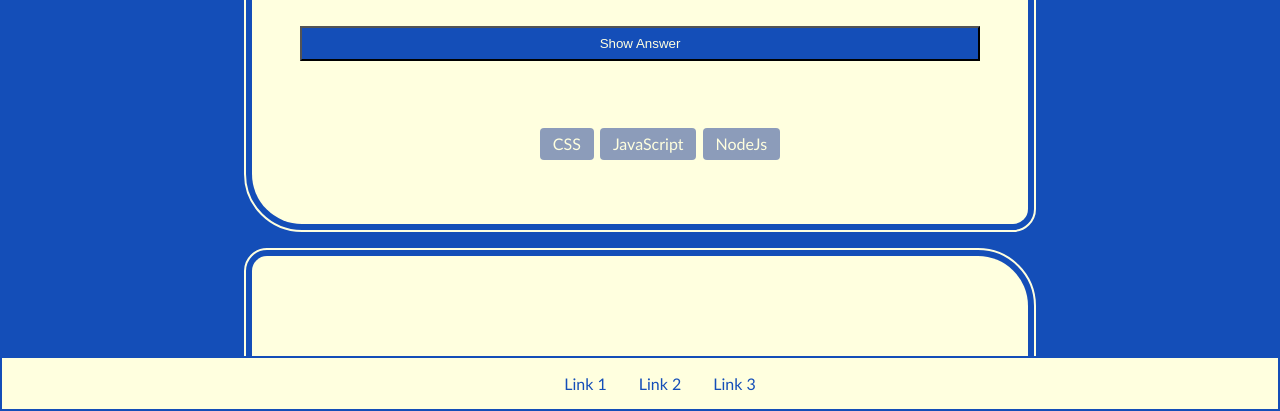
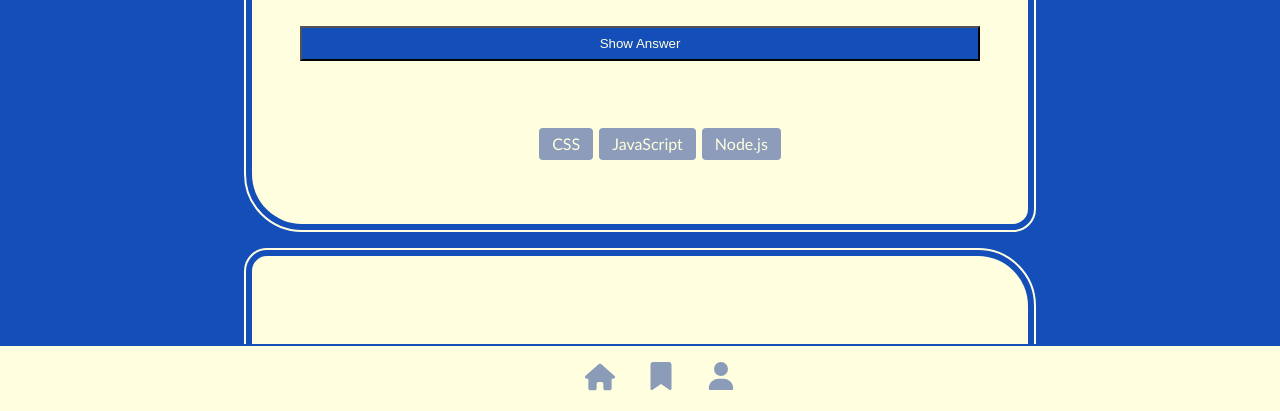
Before and after one commit to renewensel/rene-quiz-app, a plain HTML site: page index.html in a window 1280 px wide. Shown: the part 389-800 px from the top of the page. Drawn offline with Linux system fonts and the light colour scheme.

Commit message:
add icons to footer

```diff
--- a/index.html
+++ b/index.html
@@ -20,7 +20,7 @@
                 <ul class="card__category">
                     <li class="card__category-tags">CSS</li>
                     <li class="card__category-tags">JavaScript</li>
-                    <li class="card__category-tags">NodeJs</li>
+                    <li class="card__category-tags">Node.js</li>
                 </ul>
             </article>
             <article class="card">
@@ -31,7 +31,7 @@
                 <ul class="card__category">
                     <li class="card__category-tags">CSS</li>
                     <li class="card__category-tags">JavaScript</li>
-                    <li class="card__category-tags">NodeJs</li>
+                    <li class="card__category-tags">Node.js</li>
                 </ul>
             </article>
             <article class="card">
@@ -49,9 +49,39 @@
     </main>
     <footer class="footer">
         <ul class="footer-nav">
-            <li>Link 1</li>
-            <li>Link 2</li>
-            <li>Link 3</li>
+            <li>
+                <a href="" target= "_self">
+                <img
+                    src = "./house-solid.svg"
+                    class = "footer-nav-image"
+                    alt="Home"
+                    height="30px"
+                    width="30px"
+                />
+                </a>
+            </li>
+            <li>
+                <a href="" target= "_self">
+                <img
+                    src = "./bookmark-solid.svg"
+                    class = "footer-nav-image"
+                    alt="Home"
+                    height="28px"
+                    width="28px"
+                />
+                </a>
+            </li>
+            <li>
+                <a href="" target= "_self">
+                <img
+                    src = "./user-solid.svg"
+                    class = "footer-nav-image"
+                    alt="Home"
+                    height="28px"
+                    width="28px"
+                />
+                </a>
+            </li>
         </ul>
     </footer>
 </body>
--- a/styles.css
+++ b/styles.css
@@ -104,7 +104,7 @@ body {
     bottom: 0;
     color: #144eb8;
     background-color: #ffffdf;
-    border: 2px solid #144eb8;
+    border-top: 2px solid #144eb8;
 }
 
 .footer-nav{
@@ -114,3 +114,11 @@ body {
     list-style-type: none;
     gap: 2rem;
 }
+
+.footer-nav-image {
+    filter: invert(67%) sepia(40%) saturate(216%) hue-rotate(180deg) brightness(85%) contrast(89%);
+}
+
+.footer-nav-image:hover {
+    filter: invert(19%) sepia(87%) saturate(2456%) hue-rotate(213deg) brightness(94%) contrast(91%);
+}
```
Also changed, not shown: bookmark-regular.svg (added), bookmark-solid.svg (added), house-solid.svg (added), user-solid.svg (added).
